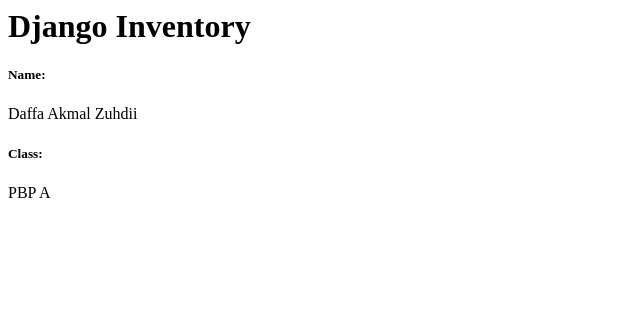
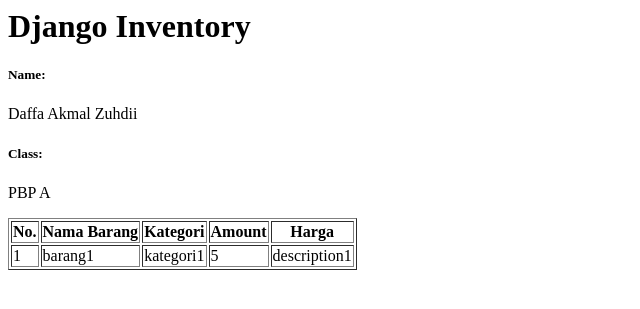
Before and after one commit to Daffa2101/django-inventory, a Django app: page /main/ in a window 1280 px wide. Shown: the top 309 px of the page, without its empty margins (0-640 px from the left). Run offline with Django 4.2, Linux system fonts and the light colour scheme.

Commit message:
add table

```diff
--- a/main/templates/main.html
+++ b/main/templates/main.html
@@ -4,9 +4,22 @@
 <p>{{name}}</p>
 <h5>Class: </h5>
 <p>{{class}}</p>
-<!--
-<form action="/action_page.php">
-    <label for="category">Category:</label><br>
-    <input type="text" id="category" name="category" value=""><br>
-    <input type="submit" value="Submit">
-</form> -->
+
+
+<table border="1">
+        <tr>
+            <th>No.</th>
+            <th>Nama Barang</th>
+            <th>Kategori</th>
+            <th>Amount</th>
+            <th>Harga</th>
+        </tr>
+        <tr>
+            <td>1</td>
+            <td>{{item_name}}</td>
+            <td>{{category}}</td>
+            <td>{{amount}}</td>
+            <td>{{description}}</td>
+        </tr>
+        <!-- Tambahkan baris-baris data lainnya sesuai kebutuhan -->
+    </table>
--- a/main/views.py
+++ b/main/views.py
@@ -1,12 +1,20 @@
 from django.shortcuts import render
 
+from .models import Item
 # Create your views here.
 
 
 def show_main(request):
+    item = Item(name='barang1', amount=5, category="kategori1",
+                description="description1")
     context = {
         'name': 'Daffa Akmal Zuhdii',
-        'class': 'PBP A'
+        'class': 'PBP A',
+        'item_name': item.name,
+        'amount': item.amount,
+        'category': item.category,
+        'description': item.description,
+
     }
 
     return render(request, "main.html", context)
```
